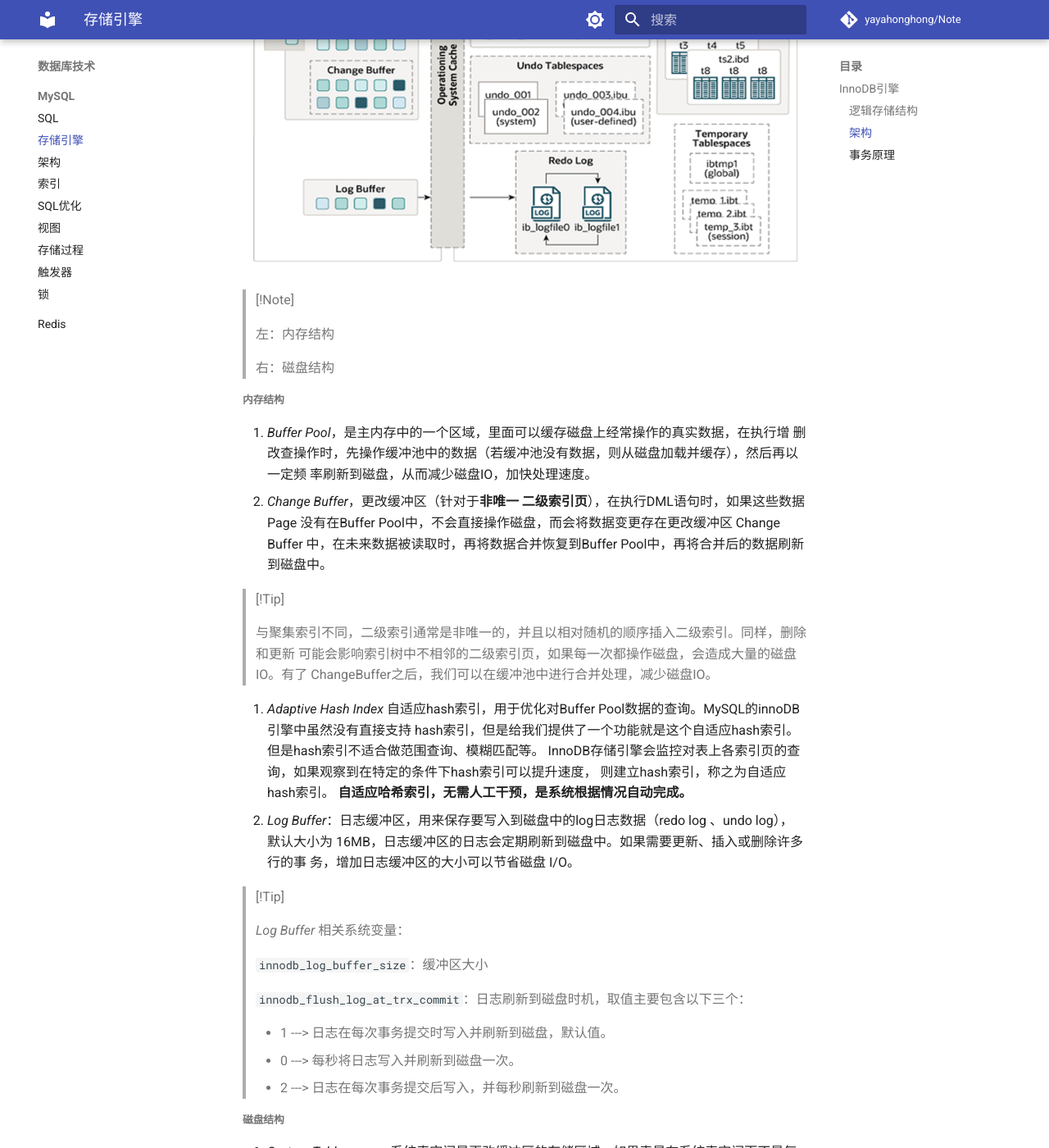
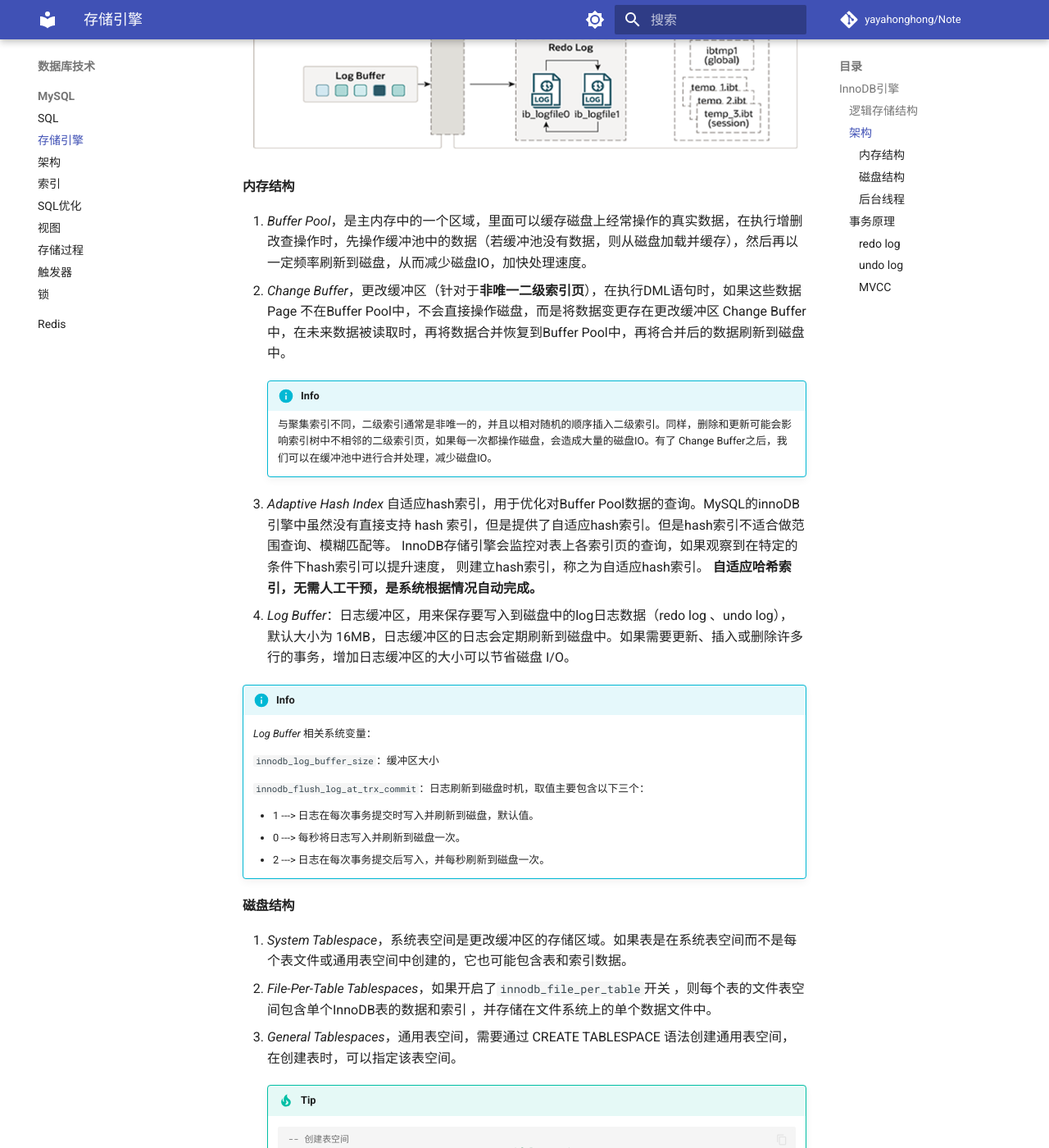
Before and after one commit to yayahonghong/Note, an MkDocs documentation site: the page built from docs/MySQL/存储引擎.md, in a window 1280 px wide and 1400 px high, scrolled down 1398 px. Shown: the whole window at 82% size. Built offline with MkDocs 1.6.1 and Material for MkDocs 9.7.7, drawn with Linux system fonts in a browser that asks for light colours; comment, search, counter and statistics services are not loaded; some of the changed text lies outside the part shown.

Commit message:
refactor: 优化InnoDB引擎文档结构和内容

````diff
--- a/docs/MySQL/存储引擎.md
+++ b/docs/MySQL/存储引擎.md
@@ -1,90 +1,77 @@
-### InnoDB引擎
+## InnoDB引擎
 
-#### 逻辑存储结构
+### 逻辑存储结构
 
 ![image-20250501170934249](./images/image-20250501170934249.png)
 
 
 
-- 表空间
-  - 表空间是InnoDB存储引擎逻辑结构的最高层，一个mysql实例可以对应多个表空 间，用于**存储记录、索引**等数据。
-- 段
-  - 分为数据段、索引段、回滚段，InnoDB是索引组织表，数据段就是B+树的叶子节点， 索引段即为B+树的 非叶子节点。段用来管理多个Extent（区）。
-- 区
-  - 表空间的单元结构，每个区的大小为1M。
-- 页
-  - 是InnoDB 存储引擎磁盘管理的最小单元，每个页的大小默认为 16KB。为了保证页的连续性， InnoDB 存储引擎每次从磁盘申请 4-5 个区
-- 行
-  - InnoDB 存储引擎数据是按行进行存放的
+- 表空间：表空间是InnoDB存储引擎逻辑结构的最高层，一个mysql实例可以对应多个表空间，用于**存储记录、索引**等数据。
+- 段：分为数据段、索引段、回滚段，InnoDB是索引组织表，数据段就是B+树的叶子节点， 索引段即为B+树的非叶子节点。段用来管理多个Extent（区）。
+- 区：表空间的单元结构，每个区的大小为1M。
+- 页：是InnoDB 存储引擎磁盘管理的最小单元，每个页的大小默认为 16KB。为了保证页的连续性， InnoDB 存储引擎每次从磁盘申请 4-5 个区
+- 行：InnoDB 存储引擎数据是按行进行存放的
 
 
 
-#### 架构
+### 架构
 
 MySQL5.5 版本开始，默认使用InnoDB存储引擎，它擅长事务处理，具有崩溃恢复特性，在日常开发 中使用非常广泛。
 
 ![image-20250501171433439](./images/image-20250501171433439.png)
 
-> [!Note]
->
-> 左：内存结构
->
-> 右：磁盘结构
 
 
+#### 内存结构
 
-##### 内存结构
+1.  *Buffer Pool*，是主内存中的一个区域，里面可以缓存磁盘上经常操作的真实数据，在执行增删改查操作时，先操作缓冲池中的数据（若缓冲池没有数据，则从磁盘加载并缓存），然后再以一定频率刷新到磁盘，从而减少磁盘IO，加快处理速度。
+2.  *Change Buffer*，更改缓冲区（针对于**非唯一二级索引页**），在执行DML语句时，如果这些数据Page 不在Buffer Pool中，不会直接操作磁盘，而是将数据变更存在更改缓冲区 Change Buffer 中，在未来数据被读取时，再将数据合并恢复到Buffer Pool中，再将合并后的数据刷新到磁盘中。
 
-1.  *Buffer Pool*，是主内存中的一个区域，里面可以缓存磁盘上经常操作的真实数据，在执行增 删改查操作时，先操作缓冲池中的数据（若缓冲池没有数据，则从磁盘加载并缓存），然后再以一定频 率刷新到磁盘，从而减少磁盘IO，加快处理速度。
-2.  *Change Buffer*，更改缓冲区（针对于**非唯一 二级索引页**），在执行DML语句时，如果这些数据Page 没有在Buffer Pool中，不会直接操作磁盘，而会将数据变更存在更改缓冲区 Change Buffer  中，在未来数据被读取时，再将数据合并恢复到Buffer Pool中，再将合并后的数据刷新到磁盘中。
+    !!!info
+        与聚集索引不同，二级索引通常是非唯一的，并且以相对随机的顺序插入二级索引。同样，删除和更新可能会影响索引树中不相邻的二级索引页，如果每一次都操作磁盘，会造成大量的磁盘IO。有了 Change Buffer之后，我们可以在缓冲池中进行合并处理，减少磁盘IO。
 
-> [!Tip]
->
-> 与聚集索引不同，二级索引通常是非唯一的，并且以相对随机的顺序插入二级索引。同样，删除和更新 可能会影响索引树中不相邻的二级索引页，如果每一次都操作磁盘，会造成大量的磁盘IO。有了 ChangeBuffer之后，我们可以在缓冲池中进行合并处理，减少磁盘IO。
+3. *Adaptive Hash Index* 自适应hash索引，用于优化对Buffer Pool数据的查询。MySQL的innoDB引擎中虽然没有直接支持 hash 索引，但是提供了自适应hash索引。但是hash索引不适合做范围查询、模糊匹配等。 InnoDB存储引擎会监控对表上各索引页的查询，如果观察到在特定的条件下hash索引可以提升速度， 则建立hash索引，称之为自适应hash索引。 **自适应哈希索引，无需人工干预，是系统根据情况自动完成。**
+4.  *Log Buffer*：日志缓冲区，用来保存要写入到磁盘中的log日志数据（redo log 、undo log）， 默认大小为 16MB，日志缓冲区的日志会定期刷新到磁盘中。如果需要更新、插入或删除许多行的事务，增加日志缓冲区的大小可以节省磁盘 I/O。
 
-3. *Adaptive Hash Index* 自适应hash索引，用于优化对Buffer Pool数据的查询。MySQL的innoDB引擎中虽然没有直接支持 hash索引，但是给我们提供了一个功能就是这个自适应hash索引。但是hash索引不适合做范围查询、模糊匹配等。 InnoDB存储引擎会监控对表上各索引页的查询，如果观察到在特定的条件下hash索引可以提升速度， 则建立hash索引，称之为自适应hash索引。 **自适应哈希索引，无需人工干预，是系统根据情况自动完成。**
-4.  *Log Buffer*：日志缓冲区，用来保存要写入到磁盘中的log日志数据（redo log 、undo log）， 默认大小为 16MB，日志缓冲区的日志会定期刷新到磁盘中。如果需要更新、插入或删除许多行的事 务，增加日志缓冲区的大小可以节省磁盘 I/O。
 
-> [!Tip]
->
-> *Log Buffer* 相关系统变量：
->
-> `innodb_log_buffer_size`：缓冲区大小
->
-> `innodb_flush_log_at_trx_commit`：日志刷新到磁盘时机，取值主要包含以下三个：
->
-> - 1 ---> 日志在每次事务提交时写入并刷新到磁盘，默认值。
-> - 0 ---> 每秒将日志写入并刷新到磁盘一次。
-> - 2 ---> 日志在每次事务提交后写入，并每秒刷新到磁盘一次。
+!!!info
+    *Log Buffer* 相关系统变量：
+
+    `innodb_log_buffer_size`：缓冲区大小
+
+    `innodb_flush_log_at_trx_commit`：日志刷新到磁盘时机，取值主要包含以下三个：
+
+    - 1 ---> 日志在每次事务提交时写入并刷新到磁盘，默认值。
+    - 0 ---> 每秒将日志写入并刷新到磁盘一次。
+    - 2 ---> 日志在每次事务提交后写入，并每秒刷新到磁盘一次。
 
 
 
 
-
-##### 磁盘结构
+#### 磁盘结构
 
 1. *System Tablespace*，系统表空间是更改缓冲区的存储区域。如果表是在系统表空间而不是每个表文件或通用表空间中创建的，它也可能包含表和索引数据。
 2. *File-Per-Table Tablespaces*，如果开启了`innodb_file_per_table`开关 ，则每个表的文件表空间包含单个InnoDB表的数据和索引 ，并存储在文件系统上的单个数据文件中。
 3. *General Tablespaces*，通用表空间，需要通过 CREATE TABLESPACE 语法创建通用表空间，在创建表时，可以指定该表空间。
 
-> [!Tip]
->
-> ```sql
->  -- 创建表空间
->  CREATE TABLESPACE ts_name  ADD  DATAFILE  'file_name' ENGINE = engine_name;
->
->  -- 创建表时指定表空间
->  CREATE  TABLE  xxx ...  TABLESPACE  ts_name;
-> ```
+
+    !!!tip
+        ```sql
+        -- 创建表空间
+        CREATE TABLESPACE ts_name  ADD  DATAFILE  'file_name' ENGINE = engine_name;
+
+        -- 创建表时指定表空间
+        CREATE  TABLE  xxx ...  TABLESPACE  ts_name;
+        ```
 
 4. *Undo Tablespaces*，撤销表空间，MySQL实例在初始化时会自动创建两个默认的undo表空间（初始大小16M），用于存储 undo log日志。
 5. *Temporary Tablespaces*， InnoDB 使用会话临时表空间和全局临时表空间。存储用户创建的临时表等数据。
-6. *Doublewrite Buffer Files* 双写缓冲区，InnoDB引擎将数据页从Buffer Pool刷新到磁盘前，先将数据页写入双写缓冲区文件 中，便于系统异常时恢复数据。
+6. *Doublewrite Buffer Files* 双写缓冲区，InnoDB引擎将数据页从Buffer Pool刷新到磁盘前，先将数据页写入双写缓冲区文件中，便于系统异常时恢复数据。
 7. *Redo Log* 重做日志，是用来实现事务的持久性。该日志文件由两部分组成：重做日志缓冲（redo log  buffer）以及重做日志文件（redo log）,前者是在内存中，后者在磁盘中。当事务提交之后会把**所有修改信息都会存到该日志**中, 用于在刷新脏页到磁盘时,发生错误时, 进行**数据恢复**使用。
 
 
 
-##### 后台线程
+#### 后台线程
 
 ![image-20250501173553469](./images/image-20250501173553469.png)
 
@@ -98,71 +85,68 @@ MySQL5.5 版本开始，默认使用InnoDB存储引擎，它擅长事务处理
 | `Log thread`           | 1          | 将日志缓冲区刷新到磁盘 |
 | `Insert buffer thread` | 1          | 将写缓冲区刷新到磁盘   |
 
-3. *Purge Thread* 主要用于回收事务已经提交了的undo log，在事务提交之后，undo log可能不用了，就用它来回收。
+3. *Purge Thread* 主要用于回收事务已经提交了的undo log，在事务提交之后，undo log可能不需要了，就用它来回收。
 4. *Page Cleaner Thread* 协助 Master Thread 刷新脏页到磁盘的线程，它可以减轻 Master Thread 的工作压力，减少阻塞。
 
 
 
-#### 事务原理
+### 事务原理
 
 **事务**是一组操作的集合，它是一个不可分割的工作单位，事务会把所有的操作作为一个整体一起向系统提交或撤销操作请求，即这些操作要么同时成功，要么同时失败。
 
 **ACID特性**
 
 - 原子性（Atomicity）：事务是不可分割的最小操作单元，要么全部成功，要么全部失败。
-- 一致性（Consistency）：事务完成时，必须使所有的数据都保持一致状态。
-- 隔离性（Isolation）：数据库系统提供的隔离机制，保证事务在不受外部并发操作影响的独立环 境下运行。
+- 一致性（Consistency）：事务完成前后，必须使所有的数据都保持一致状态。
+- 隔离性（Isolation）：数据库系统提供的隔离机制，保证事务在不受外部并发操作影响的独立环境下运行。
 - 持久性（Durability）：事务一旦提交或回滚，它对数据库中的数据的改变就是永久的。
 
 ![image-20250501174213371](./images/image-20250501174213371-1746092535887-1.png)
 
 
 
-##### redo log
+#### redo log
 
 重做日志，记录的是事务提交时数据页的物理修改，是用来实现事务的持久性。
 
-由两部分组成：重做日志缓冲（redo log buffer）以及重做日志文件（redo log  file）,前者是在内存中，后者在磁盘中。当事务提交之后会把**所有修改信息都存到该日志文件中**, 用 于在刷新脏页到磁盘,发生错误时, 进行数据恢复使用。
+由两部分组成：重做日志缓冲（redo log buffer）以及重做日志文件（redo log  file）,前者是在内存中，后者在磁盘中。当事务提交之后会把**所有修改信息都存到该日志文件中**, 用于在刷新脏页到磁盘,发生错误时, 进行数据恢复使用。
 
 ![image-20250501174922102](./images/image-20250501174922102.png)
 
-> [!Tip]
->
-> 缓冲区的脏页（被修改了的数据）是通过后台线程刷新到磁盘的，此过程可能出现问题，引入redo log后就可以进行重试
+!!!note
+    缓冲区的脏页（被修改了的数据）是通过后台线程刷新到磁盘的，此过程可能出现问题，引入redo log后就可以进行重试
 
 
 
-##### undo log
+#### undo log
 
-回滚日志，用于记录数据被修改前的信息 , 作用包含两个 : **提供回滚(**保证事务的原子性) 和  **MVCC**(多版本并发控制) 。
+回滚日志，用于记录数据被修改前的信息，作用包含两个 : **提供回滚**(保证事务的原子性) 和  **MVCC**(多版本并发控制) 。
 
-> [!Note]
->
-> undo log和redo log记录物理日志不一样，它是逻辑日志。可以认为当delete一条记录时，undo  log中会记录一条对应的insert记录，反之亦然，当update一条记录时，它记录一条对应相反的 update记录。当执行rollback时，就可以从undo log中的逻辑记录读取到相应的内容并进行回滚。
+!!!note
+    undo log和redo log记录物理日志不一样，它是逻辑日志。可以认为当delete一条记录时，undo log中会记录一条对应的insert记录，反之亦然，当update一条记录时，它记录一条对应相反的 update记录。当执行rollback时，就可以从undo log中的逻辑记录读取到相应的内容并进行回滚。
 
 
-
-- Undo log销毁：undo log在事务执行时产生，事务提交时，并不会立即删除undo log，因为这些 日志可能还用于MVCC。
+- Undo log销毁：undo log在事务执行时产生，事务提交时，并不会立即删除undo log，因为这些日志可能还用于MVCC。
 - Undo log存储：undo log采用段的方式进行管理和记录，存放在前面介绍的 rollback segment  回滚段中，内部包含1024个undo log segment。
 
 
 
-##### MVCC
+#### MVCC
 
-###### 基本概念
+##### 基本概念
 
 1. **当前读**，读取的是记录的最新版本，读取时还要保证其他并发事务不能修改当前记录，会对读取的记录进行加锁。对于我们日常的操作，如：`select ... lock in share mode(共享锁)，select ...  for update、update、insert、delete(排他锁)`都是一种当前读。
 2. **快照读**，简单的select（不加锁）就是快照读，快照读，读取的是记录数据的可见版本，有可能是历史数据， 不加锁，是非阻塞读。
 
-- Read Committed：每次select，都生成一个快照读。
-- Repeatable Read：开启事务后第一个select语句才是快照读的地方。
-- Serializable：快照读会退化为当前读。
+    - Read Committed：每次select，都生成一个快照读。
+    - Repeatable Read：开启事务后第一个select语句才是快照读的地方。
+    - Serializable：快照读会退化为当前读。
 
-3. **MVCC**，全称 Multi-Version Concurrency Control，多版本并发控制。**指维护一个数据的多个版本**， 使得读写操作没有冲突，快照读为MySQL实现MVCC提供了一个非阻塞读功能。MVCC的具体实现，还需 要依赖于数据库记录中的三个隐式字段、undo log日志、readView。
+3. **MVCC**，全称 Multi-Version Concurrency Control，多版本并发控制。**指维护一个数据的多个版本**， 使得读写操作没有冲突，快照读为MySQL实现MVCC提供了一个非阻塞读功能。MVCC的具体实现，还需要依赖于数据库记录中的三个隐式字段、undo log日志、readView。
 
 
 
-###### 隐藏字段
+##### 隐藏字段
 
 手动创建一张表时，InnoDB还会自动的给我们添加隐藏字段
 
@@ -174,13 +158,13 @@ MySQL5.5 版本开始，默认使用InnoDB存储引擎，它擅长事务处理
 
 
 
-###### undo log
+##### undo log
 
 回滚日志，在insert、update、delete的时候产生的便于数据回滚的日志。
 
 当insert的时候，产生的undo log日志只在回滚时需要，在事务提交后，可被立即删除。
 
-而update、delete的时候，产生的undo log日志不仅在回滚时需要，在快照读时也需要，不会立即 被删除。
+而update、delete的时候，产生的undo log日志不仅在回滚时需要，在快照读时也需要，不会立即被删除。
 
 
 
@@ -192,13 +176,12 @@ MySQL5.5 版本开始，默认使用InnoDB存储引擎，它擅长事务处理
 
 ![image-20250501182316496](./images/image-20250501182316496.png)
 
-> [!Note]
->
-> 不同事务或相同事务对同一条记录进行修改，会导致该记录的undolog生成一条 记录版本链表，链表的头部是最新的旧记录，链表尾部是最早的旧记录。
+!!!note
+    不同事务或相同事务对同一条记录进行修改，会导致该记录的undolog生成一条 记录版本链表，链表的头部是最新的旧记录，链表尾部是最早的旧记录。
 
 
 
-###### ReadView
+##### ReadView
 
 ReadView（读视图）是 快照读 SQL执行时MVCC提取数据的依据，记录并维护系统当前活跃的事务 （未提交的）id。
 
@@ -241,9 +224,8 @@ ReadView中包含了四个核心字段：
 
 ![image-20250501184115614](./images/image-20250501184115614.png)
 
-> [!Tip]
->
-> 事务5根据上述版本链访问规则，第一次读访问到的是位于 0x00002 的快照，第二此读取是 0x00003 的快照
+!!!note
+    事务5根据上述版本链访问规则，第一次读访问到的是位于 0x00002 的快照，第二此读取是 0x00003 的快照
 
 
 
````
